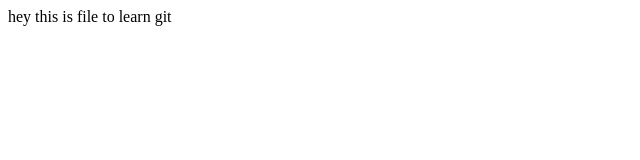
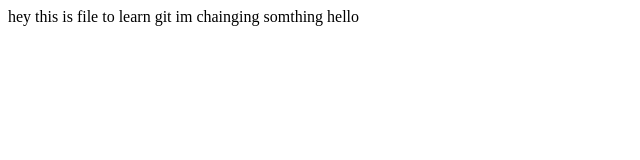
Before and after one commit to Yogeshknaik/leeetcodeSolutions, a plain HTML site: page myprojct/index.html in a window 1280 px wide. Shown: the whole page, without its empty margins (0-640 px from the left). Drawn offline with Linux system fonts and the light colour scheme.

Commit message:
updating html file

```diff
--- a/myprojct/index.html
+++ b/myprojct/index.html
@@ -7,5 +7,7 @@
 </head>
 <body>
     hey this is file to learn git
+    im chainging somthing
+    hello
 </body>
 </html>
```
